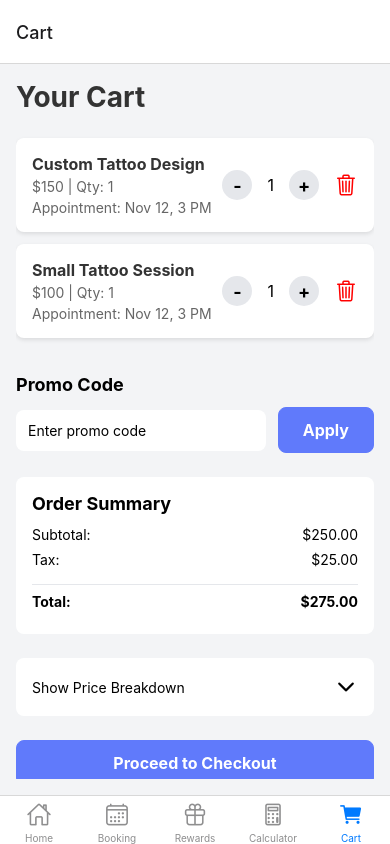
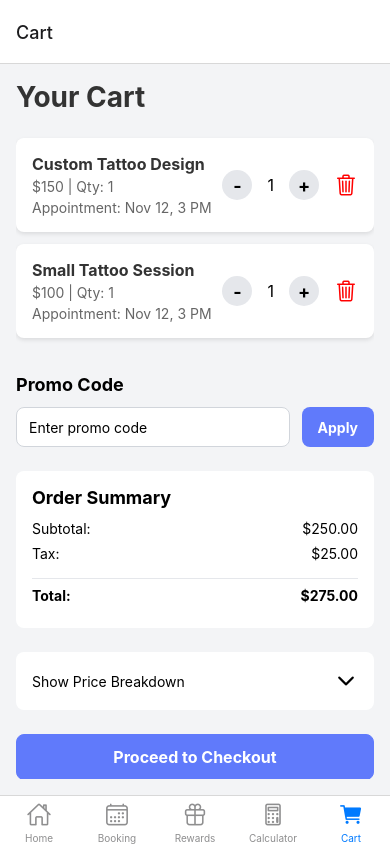
Before and after one commit to minaehab1/TattooApp-RN, a React Native app: screen /Cart in a window 390 px wide. Built offline with nearby package versions, Linux system fonts and the light colour scheme.

Commit message:
cart apply button

```diff
--- a/src/screens/CartScreen.tsx
+++ b/src/screens/CartScreen.tsx
@@ -73,7 +73,9 @@ const CartScreen = () => {
               style={styles.input}
               placeholder="Enter promo code"
             />
-            <Button title="Apply" onPress={() => {}} />
+            <TouchableOpacity style={styles.applyButton}>
+              <Text style={styles.applyButtonText}>Apply</Text>
+            </TouchableOpacity>
           </View>
         </View>
 
@@ -212,10 +214,25 @@ const styles = StyleSheet.create({
   },
   input: {
     flex: 1,
+    height: 40,
     backgroundColor: '#FFFFFF',
     borderRadius: 8,
-    padding: 12,
+    paddingHorizontal: 12,
     marginRight: 12,
+    borderWidth: 1,
+    borderColor: '#D1D5DB',
+  },
+  applyButton: {
+    backgroundColor: '#607AFB',
+    height: 40,
+    paddingHorizontal: 16,
+    borderRadius: 8,
+    justifyContent: 'center',
+    alignItems: 'center',
+  },
+  applyButtonText: {
+    color: 'white',
+    fontWeight: 'bold',
   },
   orderSummary: {
     backgroundColor: '#FFFFFF',
```
